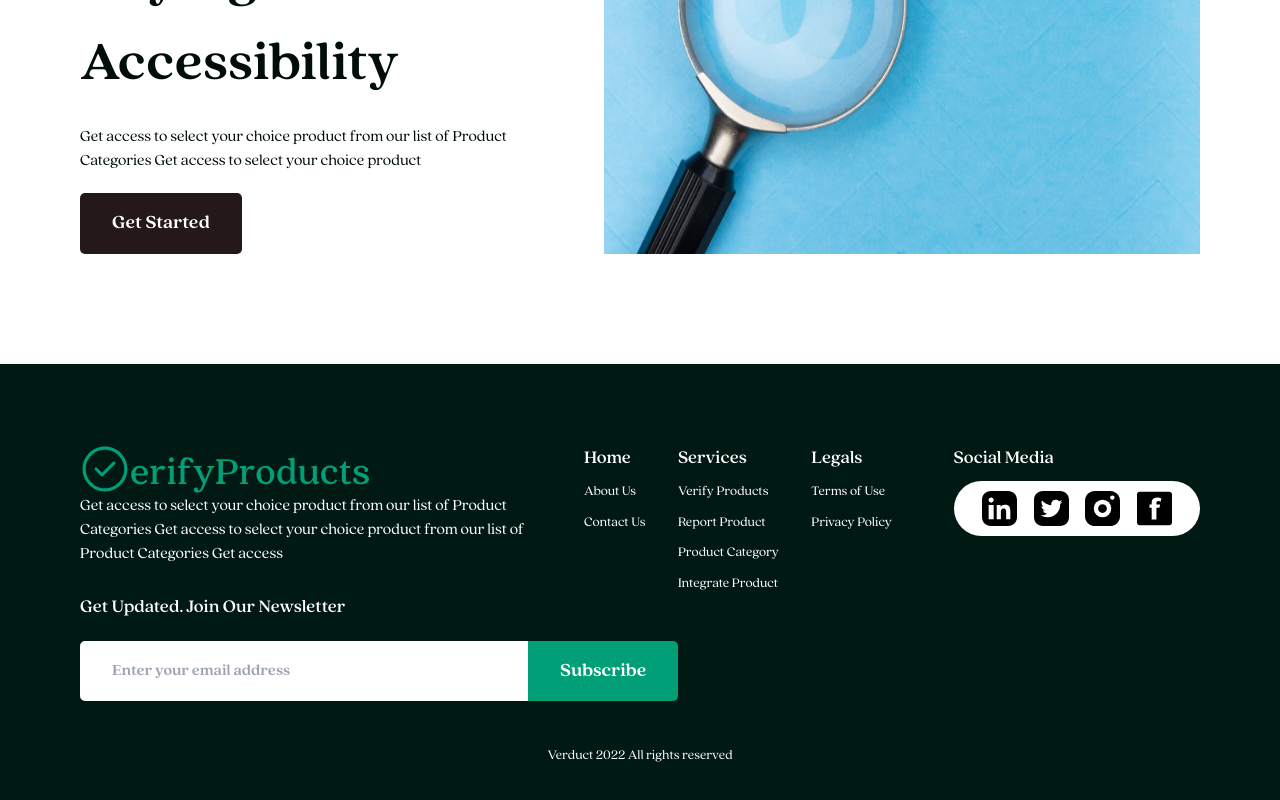
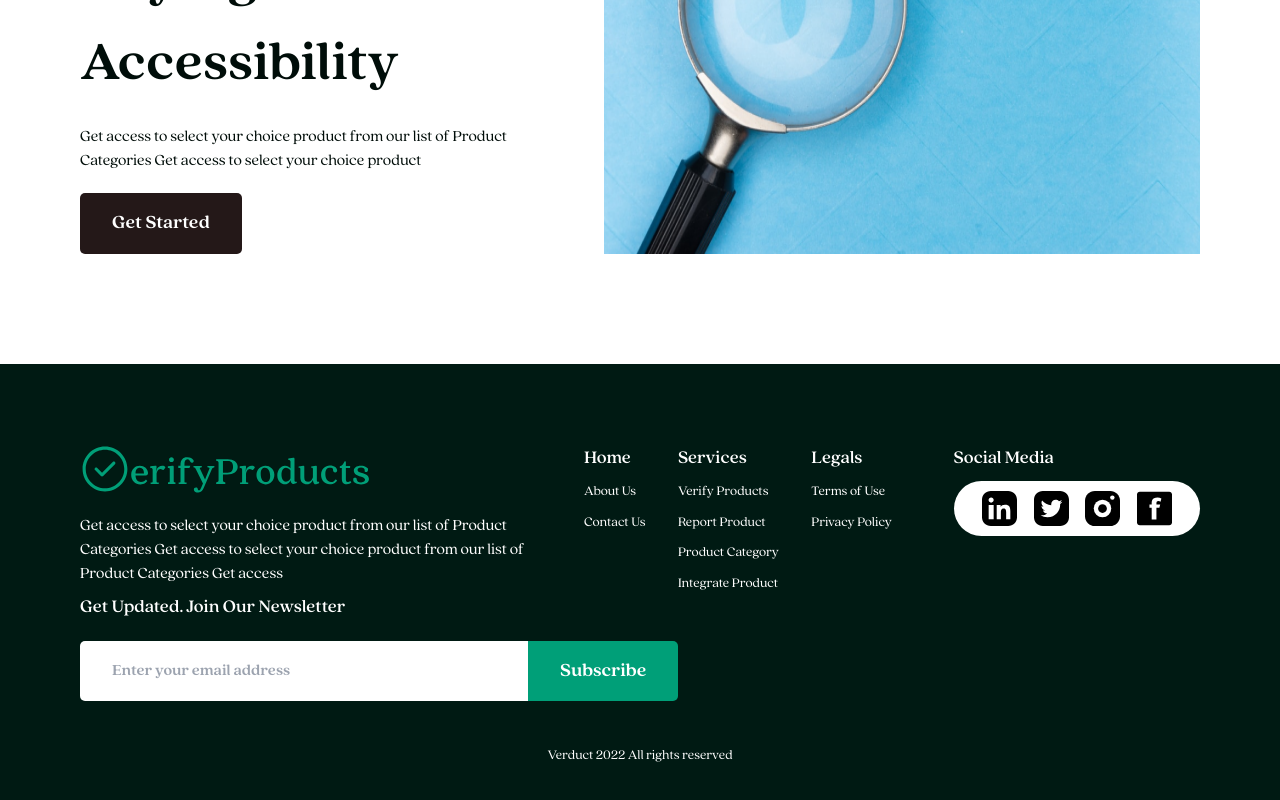
Before and after one commit to Verify-App-TUTN/VerifyProduct, a React (Create React App) app: page / in a window 1280 px wide. Shown: the part 2147-2947 px from the top of the page. Built offline with nearby package versions, Linux system fonts and the light colour scheme.

Commit message:
addeed gaps

```diff
--- a/src/components/Footer/index.module.css
+++ b/src/components/Footer/index.module.css
@@ -32,6 +32,7 @@
   display: flex;
   flex-direction: column;
   flex-basis: 40%;
+  gap: 20px;
 }
 .Footer .Footer__content .Footer__content__right {
   flex-basis: 55%;
@@ -129,8 +130,6 @@
   font-weight: 600;
   cursor: pointer;
   display: block;
-  width: -webkit-fit-content;
-  width: -moz-fit-content;
   width: fit-content;
   transition-property: background-color;
   transition-duration: 500ms;
@@ -160,4 +159,6 @@
   font-weight: 400;
   color: #fff;
   text-align: center;
-}/*# sourceMappingURL=index.module.css.map */
+}
+
+/*# sourceMappingURL=index.module.css.map */
--- a/src/components/Footer/index.module.scss
+++ b/src/components/Footer/index.module.scss
@@ -24,6 +24,7 @@
       display: flex;
       flex-direction: column;
       flex-basis: 40%;
+      gap: 20px;
     }
     .Footer__content__right {
       flex-basis: 55%;
```
Also changed, not shown: 1 other file (tests, documents, lock files or other folders).
